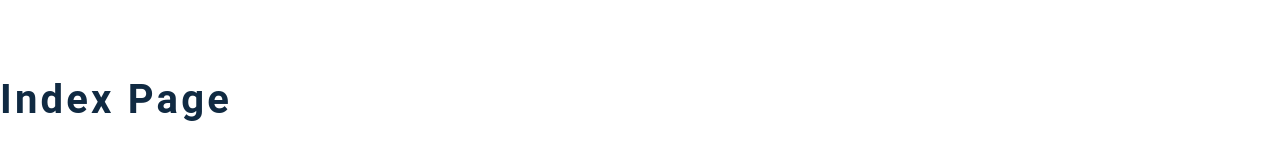
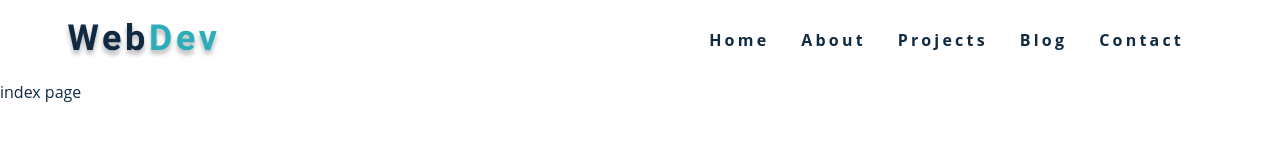
Before and after one commit to myardhs/portfolio, a Gatsby site: page / in a window 1280 px wide. Built offline with nearby package versions, Linux system fonts and the light colour scheme; Gatsby itself is replaced by a stand-in of ours.

Commit message:
navbar content

```diff
--- a/src/components/Layout.js
+++ b/src/components/Layout.js
@@ -6,7 +6,8 @@
 const Layout = ({ children }) => {
   return (
     <>
-      <h2>layout component</h2>
+      <Navbar />
+      {children}
     </>
   )
 }
--- a/src/components/Navbar.js
+++ b/src/components/Navbar.js
@@ -3,7 +3,19 @@
 import { FaAlignRight } from "react-icons/fa"
 import PageLinks from "../constants/links"
 const Navbar = () => {
-  return <h2>navbar component</h2>
+  return (
+    <nav className="navbar">
+      <div className="nav-center">
+        <div className="nav-header">
+          <img src={logo} alt="logo" />
+          <button type="button" className="toggle-btn">
+            <FaAlignRight></FaAlignRight>
+          </button>
+        </div>
+        <PageLinks styleClass="nav-links"></PageLinks>
+      </div>
+    </nav>
+  )
 }
 
 export default Navbar
--- a/src/pages/index.js
+++ b/src/pages/index.js
@@ -7,6 +7,6 @@
 import Projects from "../components/Projects"
 import Blogs from "../components/Blogs"
 export default () => {
-  return <h2>index page</h2>
+  return <Layout>index page</Layout>
 }
 // ...GatsbyImageSharpFluid
```
